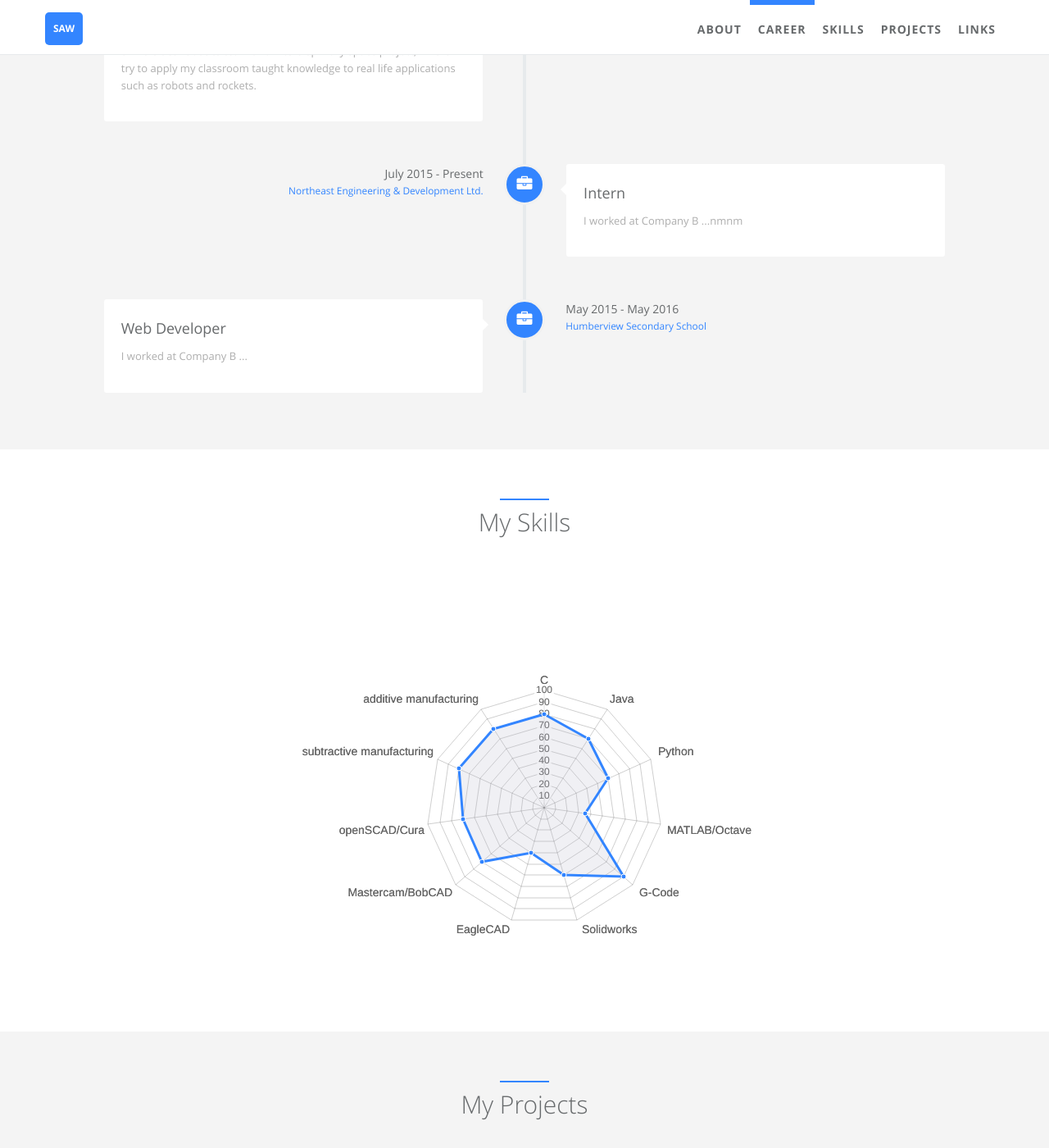
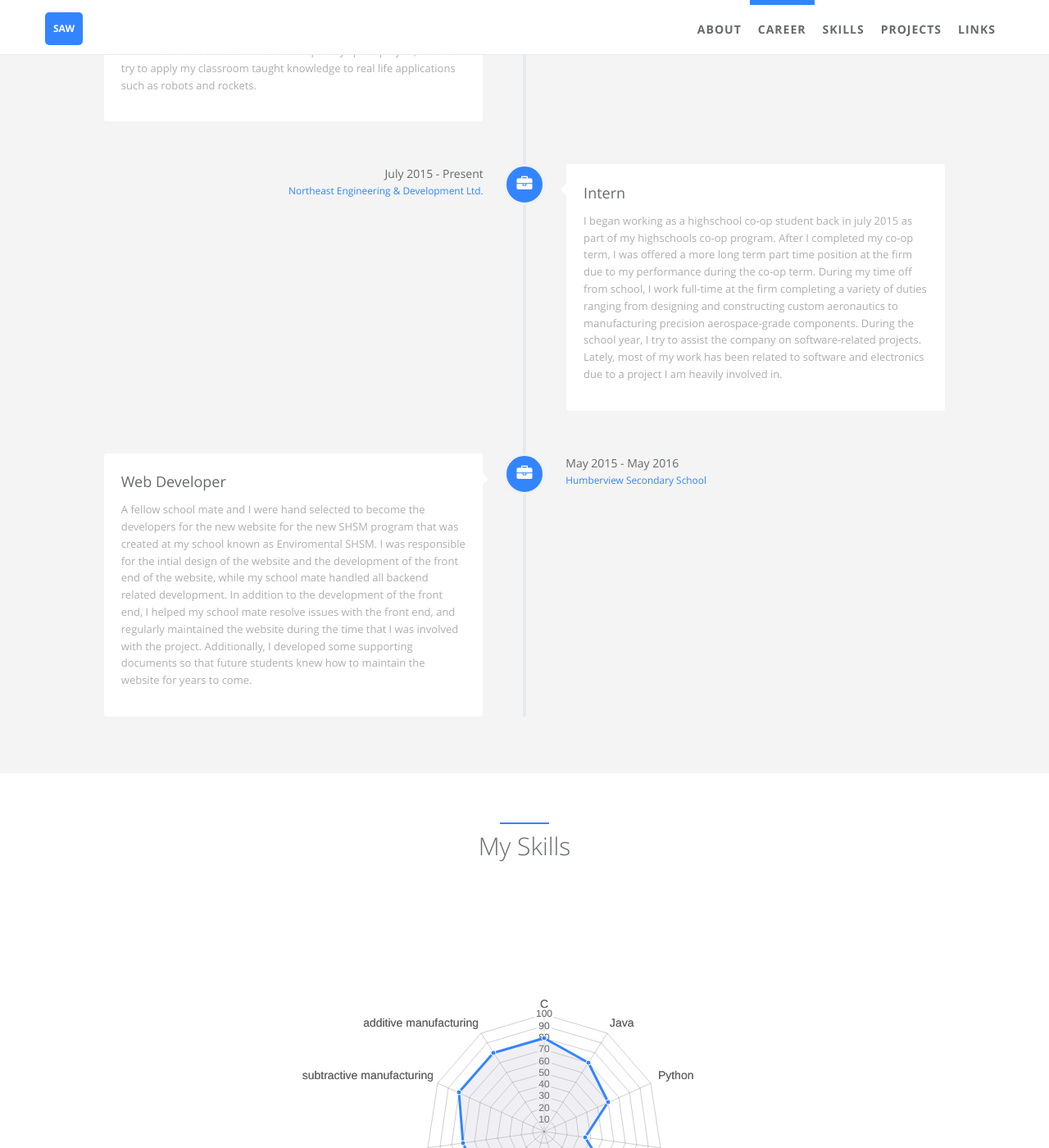
Before and after one commit to woudie/some, a Jekyll site: the page built from index.html, in a window 1280 px wide and 1400 px high, scrolled down 1285 px. Shown: the whole window at 82% size. Built offline with Jekyll 4.4.1, drawn with Linux system fonts in a browser that asks for light colours; grey boxes are pictures that could not be loaded.

Commit message:
Issue Fixed

```diff
--- a/_data/index/careers.yml
+++ b/_data/index/careers.yml
@@ -24,7 +24,11 @@
     detail: Intern
     i18n: company_b
   desc:
-    detail: I worked at Company B ...nmnm
+    detail: I began working as a highschool co-op student back in july 2015 as part of my highschools co-op program. After I completed my co-op term, I was offered
+            a more long term part time position at the firm due to my performance during the co-op term. During my time off from school, I work full-time at the firm
+            completing a variety of duties ranging from designing and constructing custom aeronautics to manufacturing precision aerospace-grade components. During
+            the school year, I try to assist the company on software-related projects. Lately, most of my work has been related to software and electronics due to a
+            project I am heavily involved in.
     i18n: company_b_desc
   date:
     detail: July 2015 - Present
@@ -38,7 +42,11 @@
     detail: Web Developer
     i18n: company_b
   desc:
-    detail: I worked at Company B ...
+    detail: A fellow school mate and I were hand selected to become the developers for the new website for the new SHSM program that was created at my school known as
+            Enviromental SHSM. I was responsible for the intial design of the website and the development of the front end of the website, while my school mate handled
+            all backend related development. In addition to the development of the front end, I helped my school mate resolve issues with the front end, and regularly
+            maintained the website during the time that I was involved with the project. Additionally, I developed some supporting documents so that future students knew
+            how to maintain the website for years to come.
     i18n: company_b_desc
   date:
     detail: May 2015 - May 2016
```
